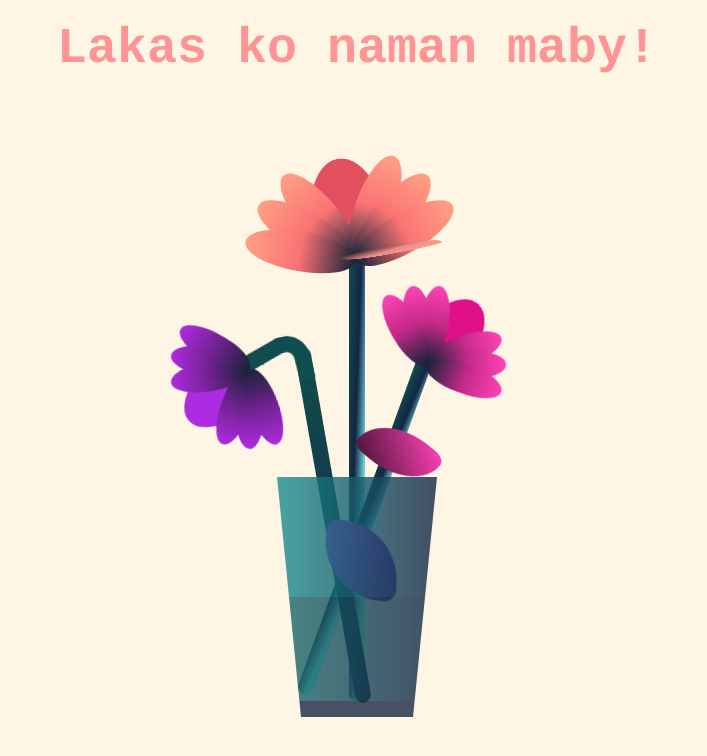
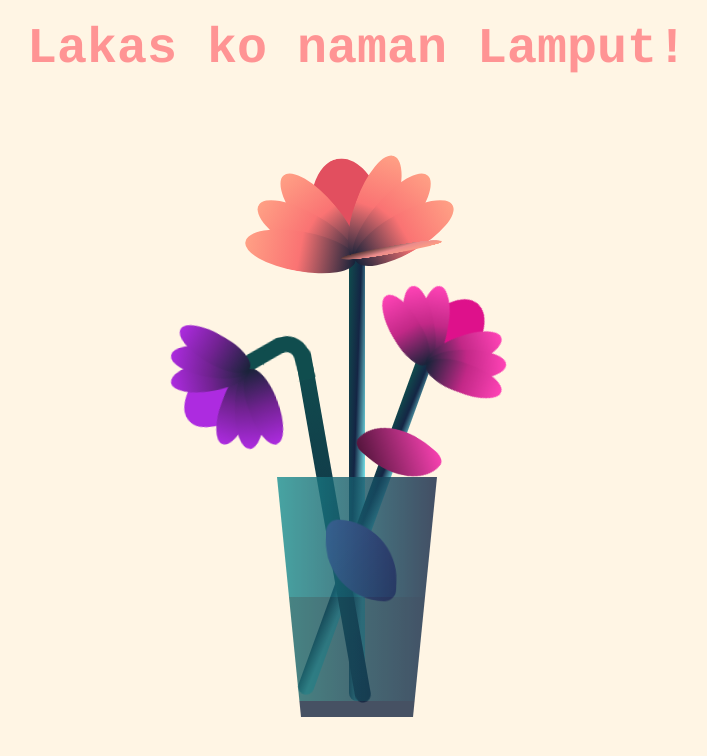
Before and after one commit to rogieee12/practice-push, a plain HTML site: page lastpage.html in a window 1280 px wide. Shown: the whole page, without its empty margins (283-990 px from the left). Drawn offline with Linux system fonts and the light colour scheme.

Commit message:
Update lastpage.html

```diff
--- a/lastpage.html
+++ b/lastpage.html
@@ -8,7 +8,7 @@
     <link rel="stylesheet" href="flower.css" />
   </head>
   <body>
-    <div id="thankyou"><b>Lakas ko naman maby!</b></div>
+    <div id="thankyou"><b>Lakas ko naman Lamput!</b></div>
     <div class="flower">
       <div class="f-wrapper">
         <div class="flower__line"></div>
```
